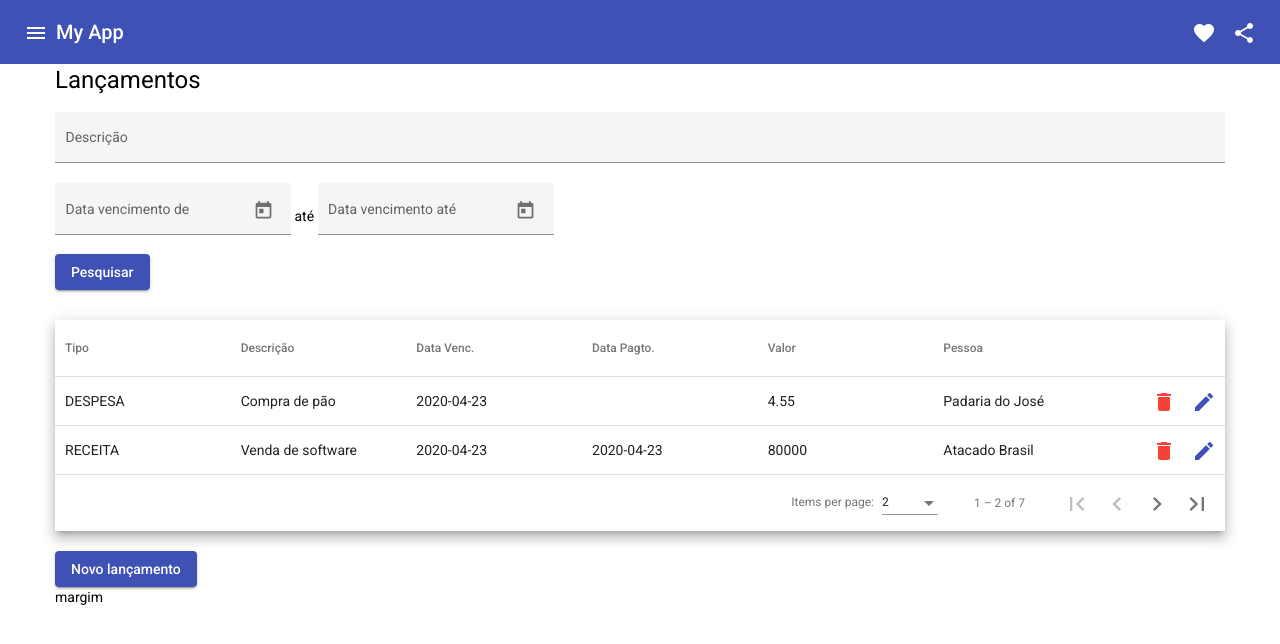
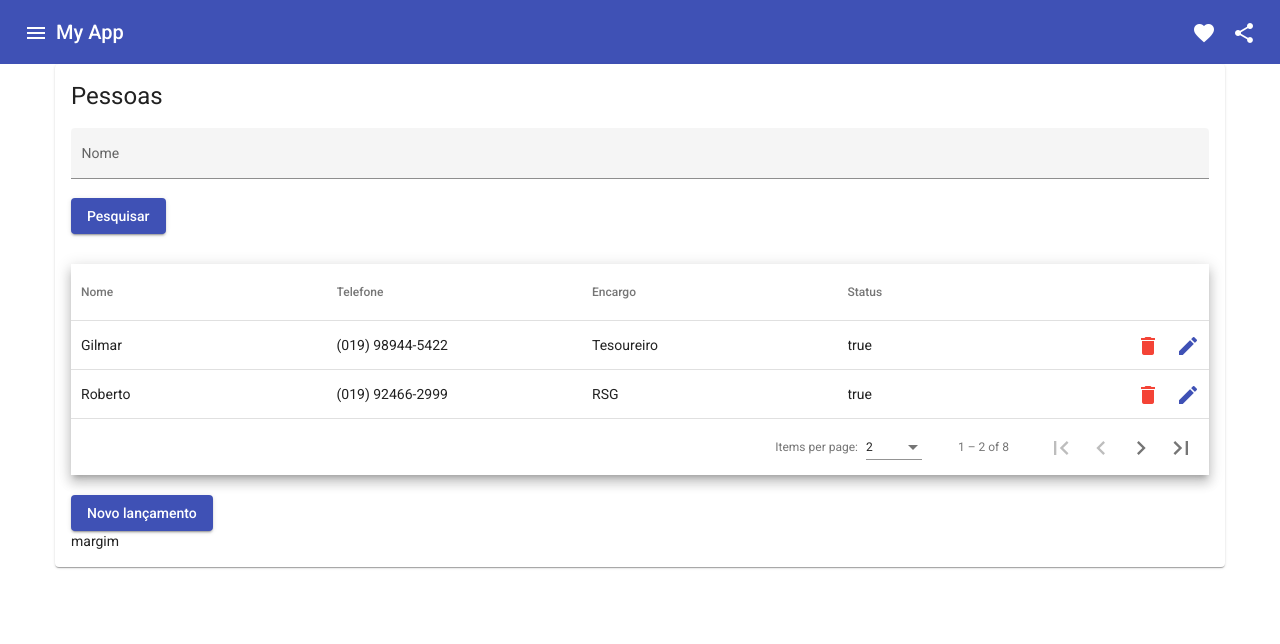
Before and after one commit to RicardoBap/sv-security-front, an Angular app: page / in a window 1280 px wide. Shown: the top 644 px of the page. Built offline with nearby package versions, Linux system fonts and the light colour scheme.

Commit message:
Criando componente de pesquisa de pessoas

```diff
--- a/src/app/app.component.html
+++ b/src/app/app.component.html
@@ -1,5 +1,6 @@
 <app-navbar></app-navbar>
-<app-lancamentos-pesquisa></app-lancamentos-pesquisa>
+<!-- <app-lancamentos-pesquisa></app-lancamentos-pesquisa>  -->
+<app-pessoas-pesquisa></app-pessoas-pesquisa>
 
 <!-- <div class="container">
   <div class="flex-container" fxLayout="row" fxLayoutAlign="start center">
--- a/src/app/app.module.ts
+++ b/src/app/app.module.ts
@@ -9,15 +9,17 @@ import { MAT_DATE_LOCALE } from '@angular/material/core';
 import { FlexLayoutModule } from '@angular/flex-layout';
 import { MaterialModule } from './material.module';
 
+import { NavbarComponent } from './navbar/navbar.component';
 import { LancamentosPesquisaComponent } from './lancamentos-pesquisa/lancamentos-pesquisa.component';
-import { NavbarComponent } from './navbar/navbar.component';
+import { PessoasPesquisaComponent } from './pessoas-pesquisa/pessoas-pesquisa.component';
 
 
 @NgModule({
   declarations: [
     AppComponent,
     LancamentosPesquisaComponent,
-    NavbarComponent
+    NavbarComponent,
+    PessoasPesquisaComponent
   ],
   imports: [
     BrowserModule,
--- a/src/app/lancamentos-pesquisa/lancamentos-pesquisa.component.html
+++ b/src/app/lancamentos-pesquisa/lancamentos-pesquisa.component.html
@@ -1,5 +1,6 @@
 <div class="container" >
 
+  <mat-card>
     <h1>Lançamentos</h1>
 
     <!-- <div fxLayout="column" fxLayout.gt-sm="row" fxLayoutAlign="start center" fxLayoutAlign.gt-sm="center start">
@@ -120,4 +121,6 @@
     <a mat-raised-button color="primary" routerLink=".">Novo lançamento</a>
     <p>margim</p>
 
+  </mat-card>
+
 </div>
--- /dev/null
+++ b/src/app/pessoas-pesquisa/pessoas-pesquisa.component.css
@@ -0,0 +1,55 @@
+.width-form {
+  /* min-width: 150px;
+  max-width: 500px; */
+  width: 100%;
+}
+
+.full-width {
+  width: 100%;
+}
+
+a {
+  margin-top: 20px;
+}
+
+
+
+/*  TABELA --------------------------- */
+.container-table {
+  margin-top: 30px;
+  display: flex;
+  flex-direction: column;
+  max-height: 500px;
+  min-width: 300px;
+}
+
+.mat-table {
+  overflow: auto;
+  max-height: 500px;
+}
+
+.responsive-label {
+  display: none;
+}
+
+@media(max-width: 600px) {
+  .responsive-label {
+    width: 100px;
+    display: inline-block;
+        font-weight: bold;
+  }
+
+  .mat-header-row {
+    display: none;
+  }
+
+  .mat-row {
+    flex-direction: column;
+    align-items: start;
+    padding: 8px 24px;
+  }
+}
+
+mat-cell:first-of-type, mat-header-cell:first-of-type, mat-footer-cell:first-of-type {
+  padding-left: 10px;
+}
--- /dev/null
+++ b/src/app/pessoas-pesquisa/pessoas-pesquisa.component.html
@@ -0,0 +1,88 @@
+<div class="container">
+
+  <mat-card>
+
+    <h1>Pessoas</h1>
+
+    <form class="width-form">
+      <mat-form-field class="full-width" appearance="fill">
+        <mat-label>Nome</mat-label>
+        <input matInput placeholder="" value="">
+      </mat-form-field>
+    </form>
+
+    <button mat-raised-button color="primary" type="submit">Pesquisar</button>
+
+
+    <div class="container-table mat-elevation-z8">
+      <mat-table #table [dataSource]="dataSource" >
+
+        <!-- Tipo Column -->
+        <ng-container matColumnDef="nome">
+          <mat-header-cell *matHeaderCellDef> Nome </mat-header-cell>
+          <mat-cell *matCellDef="let element">
+            <span class="responsive-label">Nome: </span>
+            {{element.nome}}
+          </mat-cell>
+        </ng-container>
+
+        <!-- Descrição Column -->
+        <ng-container matColumnDef="telefone">
+          <mat-header-cell *matHeaderCellDef> Telefone </mat-header-cell>
+          <mat-cell *matCellDef="let element">
+            <span class="responsive-label">Telefone:</span>
+            {{element.telefone}}
+          </mat-cell>
+        </ng-container>
+
+        <!-- dataVencimento Column -->
+        <ng-container matColumnDef="encargo">
+          <mat-header-cell *matHeaderCellDef> Encargo </mat-header-cell>
+          <mat-cell *matCellDef="let element">
+            <span class="responsive-label">Encargo</span>
+            {{element.encargo}}
+          </mat-cell>
+        </ng-container>
+
+        <!-- dataPagamento Column -->
+        <ng-container matColumnDef="status">
+          <mat-header-cell *matHeaderCellDef> Status </mat-header-cell>
+          <mat-cell *matCellDef="let element">
+            <span class="responsive-label">Status</span>
+            {{element.status}}
+          </mat-cell>
+        </ng-container>
+
+        <!-- Ação Column -->
+        <ng-container matColumnDef="acao" >
+          <td mat-header-cell *matHeaderCellDef style="width: 80px;">  </td>
+          <th *matCellDef="let element" >
+            <span class="responsive-label"> </span>
+            <button mat-icon-button color="warn" #tooltip="matTooltip"
+              matTooltip="Excluir"
+              [matTooltipPosition]="position.value"
+              matTooltipHideDelay="500">
+              <mat-icon>delete</mat-icon>
+            </button>
+            <button mat-icon-button color="primary" #tooltip="matTooltip"
+              matTooltip="Editar"
+              [matTooltipPosition]="position.value"
+              matTooltipHideDelay="500">
+              <mat-icon>edit</mat-icon>
+            </button>
+          </th>
+        </ng-container>
+
+        <mat-header-row *matHeaderRowDef="displayedColumns"></mat-header-row>
+        <mat-row *matRowDef="let row; columns: displayedColumns;"></mat-row>
+      </mat-table>
+
+      <mat-paginator [pageSizeOptions]="[2, 4]" showFirstLastButtons></mat-paginator>
+    </div>
+
+    <a mat-raised-button color="primary" routerLink=".">Novo lançamento</a>
+    <p>margim</p>
+
+  </mat-card>
+
+</div>
--- /dev/null
+++ b/src/app/pessoas-pesquisa/pessoas-pesquisa.component.ts
@@ -0,0 +1,49 @@
+import { Component, OnInit, ViewChild } from '@angular/core';
+import { FormControl } from '@angular/forms';
+import { MatPaginator } from '@angular/material/paginator';
+import { MatTableDataSource } from '@angular/material/table';
+import { TooltipPosition } from '@angular/material/tooltip';
+
+export interface Pessoas {
+  nome: string;
+  telefone: string;
+  encargo: string;
+  status: boolean;
+}
+
+const ELEMENT_DATA: Pessoas[] = [
+  { nome: "Gilmar" , telefone: "(019) 98944-5422", encargo: "Tesoureiro", status: true},
+  { nome: "Roberto" , telefone: "(019) 92466-2999", encargo: "RSG", status: true},
+  { nome: "Mello" , telefone: null, encargo: "Membro", status: true},
+  { nome: "Rogério" , telefone: "(019) 94455-3223", encargo: "Membro", status: false},
+  { nome: "Ricardo" , telefone: "(019) 99659-2800", encargo: "Secretário", status: true},
+  { nome: "Orlando" , telefone: "(019) 3226-5500", encargo: "Membro", status: false},
+  { nome: "Bueno" , telefone: "(019) 91122-2211", encargo: "Membro", status: true},
+  { nome: "Barreto" , telefone: "(019) 3226-0000", encargo: "RSG-Suplente", status: true}
+]
+
+@Component({
+  selector: 'app-pessoas-pesquisa',
+  templateUrl: './pessoas-pesquisa.component.html',
+  styleUrls: ['./pessoas-pesquisa.component.css']
+})
+export class PessoasPesquisaComponent implements OnInit {
+
+  constructor() { }
+
+  ngOnInit(): void {
+  }
+
+  displayedColumns: string[] = ['nome', 'telefone', 'encargo', 'status', 'acao'];
+  dataSource = new MatTableDataSource<Pessoas>(ELEMENT_DATA);
+
+  @ViewChild(MatPaginator) paginator: MatPaginator;
+
+  ngAfterViewInit() {
+    this.dataSource.paginator = this.paginator;
+  }
+
+  positionOptions: TooltipPosition[] = ['above'];
+  position = new FormControl(this.positionOptions[0]);
+
+}
```
Lines whose indentation alone changed are shown as unchanged.
